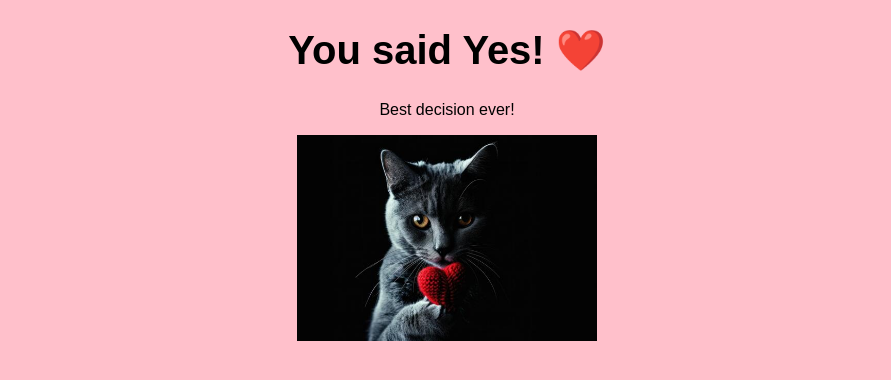
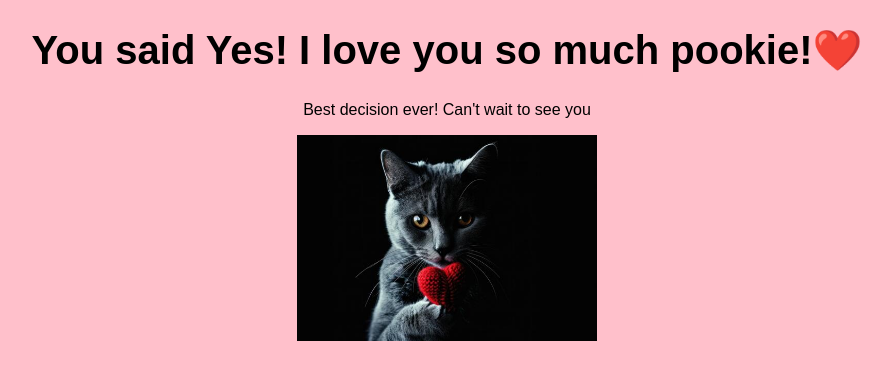
Before and after one commit to niklikesdip/valentinescard, a plain HTML site: page yes.html in a window 1280 px wide. Shown: the whole page, without its empty margins (193-1084 px from the left). Drawn offline with Linux system fonts and the light colour scheme.

Commit message:
Update yes.html

```diff
--- a/yes.html
+++ b/yes.html
@@ -7,8 +7,8 @@
   <link rel="stylesheet" href="style.css">
 </head>
 <body>
-  <h1>You said Yes! ❤️</h1>
-  <p>Best decision ever!</p>
+  <h1>You said Yes! I love you so much pookie!❤️</h1>
+  <p>Best decision ever! Can't wait to see you</p>
   <img src="happy-cat.jpg" alt="Happy Cat" width="300">
 </body>
 </html>
```
